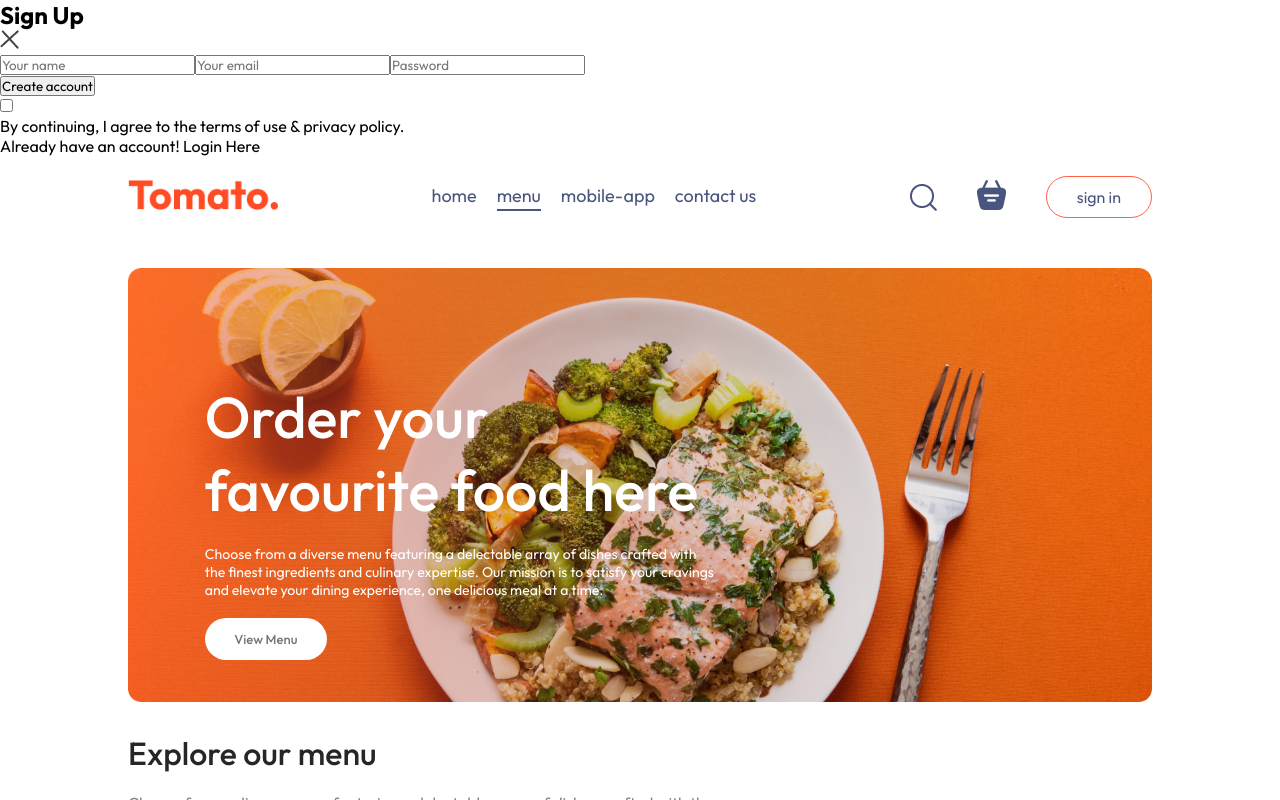
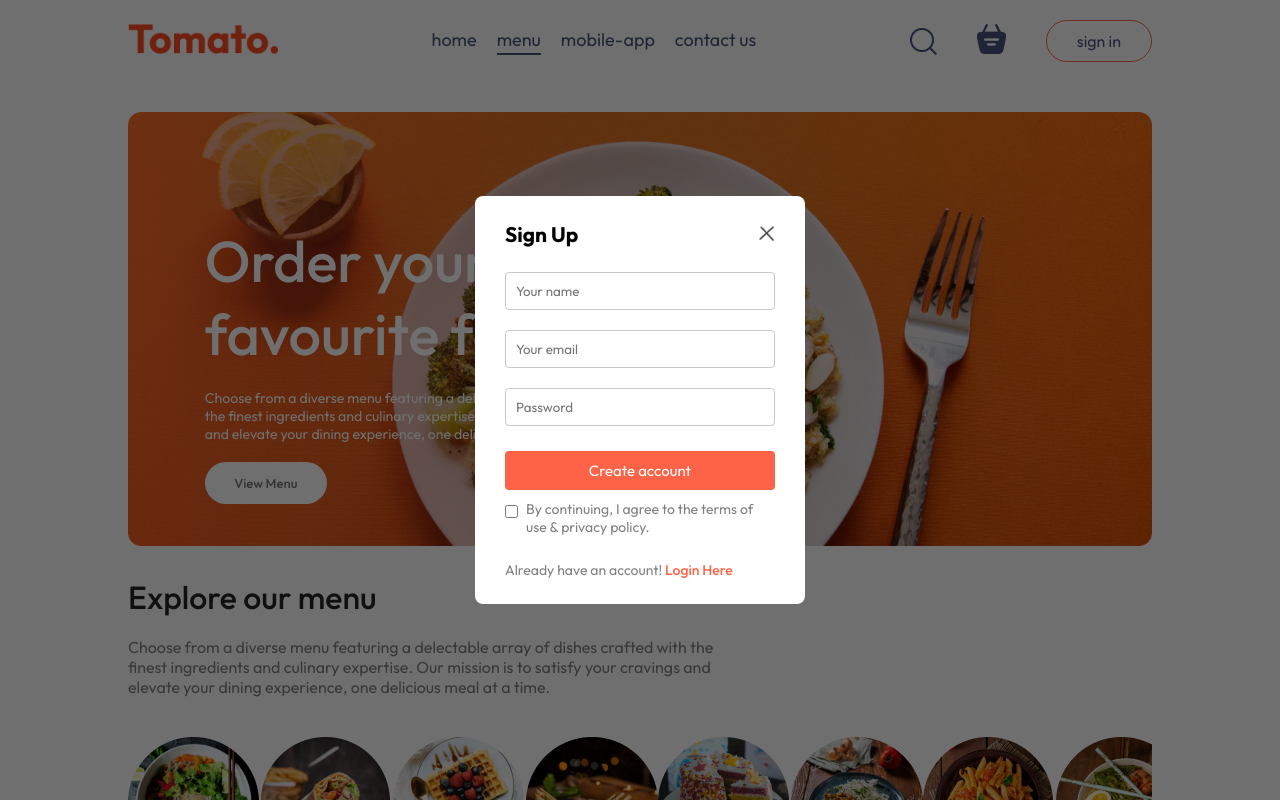
Before and after one commit to kubraacelik/QuickBite, a React (Vite) app in the folder frontend/: page / in a window 1280 px wide. Both pictures are taken after a click on the button "sign in". Shown: the top 800 px of the page. Built offline with nearby package versions, Linux system fonts and the light colour scheme.

Commit message:
css code added to login popup component

```diff
--- a/frontend/src/components/LoginPopup/LoginPopup.css
+++ b/frontend/src/components/LoginPopup/LoginPopup.css
@@ -0,0 +1,74 @@
+.login-popup {
+    position: absolute;
+    z-index: 1;
+    width: 100%;
+    height: 100%;
+    background-color: #00000090;
+    display: grid;
+}
+
+.login-popup-container {
+    place-self: center;
+    width: max(23vw, 330px);
+    color: #808080;
+    background-color: white;
+    display: flex;
+    flex-direction: column;
+    gap: 25px;
+    padding: 25px 30px;
+    border-radius: 8px;
+    font-size: 14px;
+    animation: fadeIn 0.5s;
+}
+
+.login-popup-title {
+    display: flex;
+    justify-content: space-between;
+    align-items: center;
+    color: black;
+}
+
+.login-popup-title img {
+    width: 16px;
+    cursor: pointer;
+}
+
+.login-popup-inputs {
+    display: flex;
+    flex-direction: column;
+    gap: 20px;
+}
+
+.login-popup-inputs input {
+    outline: none;
+    border: 1px solid #c9c9c9;
+    padding: 10px;
+    border-radius: 4px;
+}
+
+.login-popup-container button {
+    border: none;
+    padding: 10px;
+    border-radius: 4px;
+    color: white;
+    background-color: tomato;
+    font-size: 15px;
+    cursor: pointer;
+}
+
+.login-popup-condition {
+    display: flex;
+    align-items: start;
+    gap: 8px;
+    margin-top: -15px;
+}
+
+.login-popup-condition input {
+    margin-top: 5px;
+}
+
+.login-popup p span {
+    color: tomato;
+    font-weight: 500;
+    cursor: pointer;
+}
```
